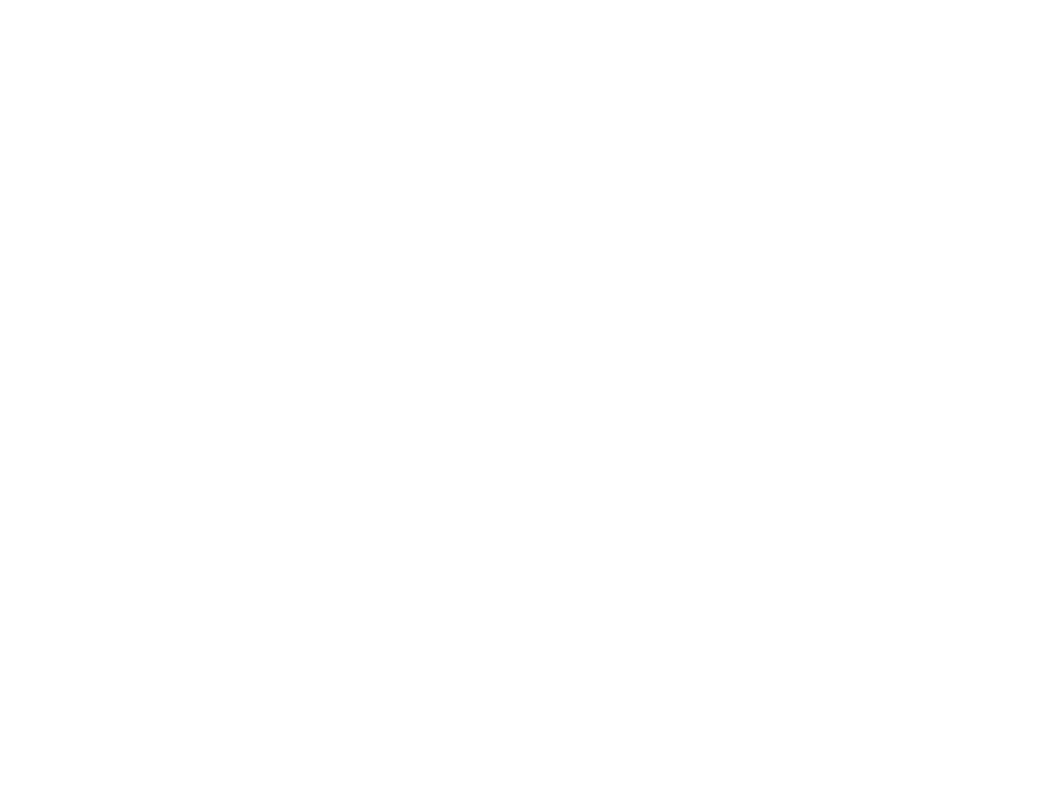
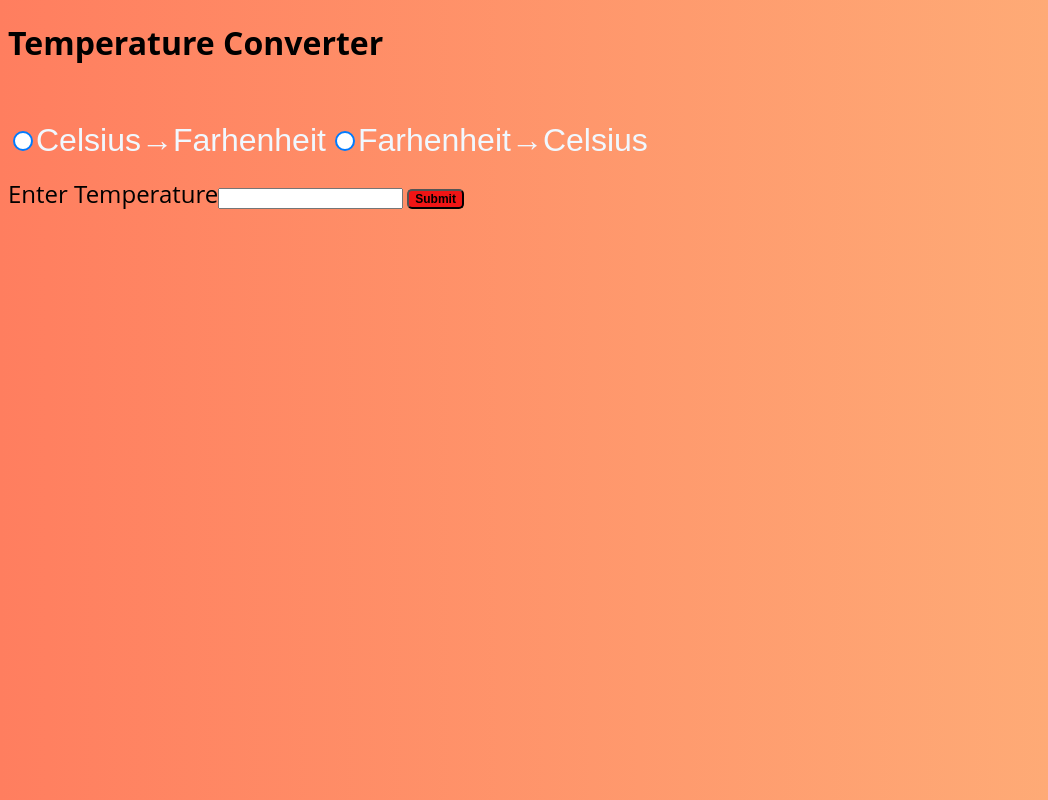
Before and after one commit to prabhav07022006/github1, a plain HTML site: page webdev miniprojects/index.html in a window 1280 px wide. Shown: the whole page, without its empty margins (0-1048 px from the left). Drawn offline with Linux system fonts and the light colour scheme.

Commit message:
added strucure and style to temp converter

```diff
--- a/webdev miniprojects/index.html
+++ b/webdev miniprojects/index.html
@@ -8,6 +8,16 @@
 </head>
 <body>
 
+    <h1 id ="header" >Temperature Converter</h1>
+    <br><br>
+
+    <input type="radio" id="option1" name="choice"><label for="option1">Celsius→Farhenheit</label>
+    <input type="radio" id ="option2" name="choice"><label for="option2">Farhenheit→Celsius</label><br><br>
+    <label id="myLabel">Enter Temperature</label><input type="text" id="myInput">
+    <button id="mySubmit">Submit</button>
+
+    <p id="message"></p>
+
 
     <script src="main.js"></script>
 </body>
--- a/webdev miniprojects/main.js
+++ b/webdev miniprojects/main.js
@@ -0,0 +1,4 @@
+const option1 = document.getElementById("option1");
+const option2 = document.getElementById("option2");
+const myInput = document.getElementById("myInput");
+const message = document.getElementById("message");
--- a/webdev miniprojects/style.css
+++ b/webdev miniprojects/style.css
@@ -0,0 +1,54 @@
+body{
+    background: linear-gradient(to right, #ff7e5f, #feb47b);
+
+}
+input[type="radio"]{
+    appearance: none;
+    -webkit-appearance: none;
+    -moz-appearance: none;
+    width: 20px; height: 20px;
+    background: #fff;
+    border: 2px solid #007BFF;
+    border-radius: 50%;
+    outline: none;
+    cursor: pointer;
+    position: relative;
+
+}
+input[type="radio"]:checked::before {
+    content: '';
+    width: 10px;
+    height: 10px;
+    background: #007BFF;
+    border-radius: 50%;
+    position: absolute;
+    top: 50%;
+    left: 50%;
+    transform: translate(-50%, -50%);
+}
+label{
+    font-family: Arial, Helvetica, sans-serif;
+    font-size: 2em;
+    color: aliceblue;
+}
+#header{
+    font-family: 'Open Sans', sans-serif;
+}
+#myLabel{
+    font-family: 'Open Sans', sans-serif;
+    color: black;
+    font-size: 1.5em;
+}
+#mySubmit{
+    font-family: Arial, Helvetica, sans-serif;
+    font-weight: bold;
+    font-size: 0.75em;
+    background-color: #f01515;
+    border-radius: 5px;
+    cursor: pointer;
+    transition: background-color 0.25s;
+
+}
+#mySubmit :hover{
+    background-color: #c50606;
+}
```
